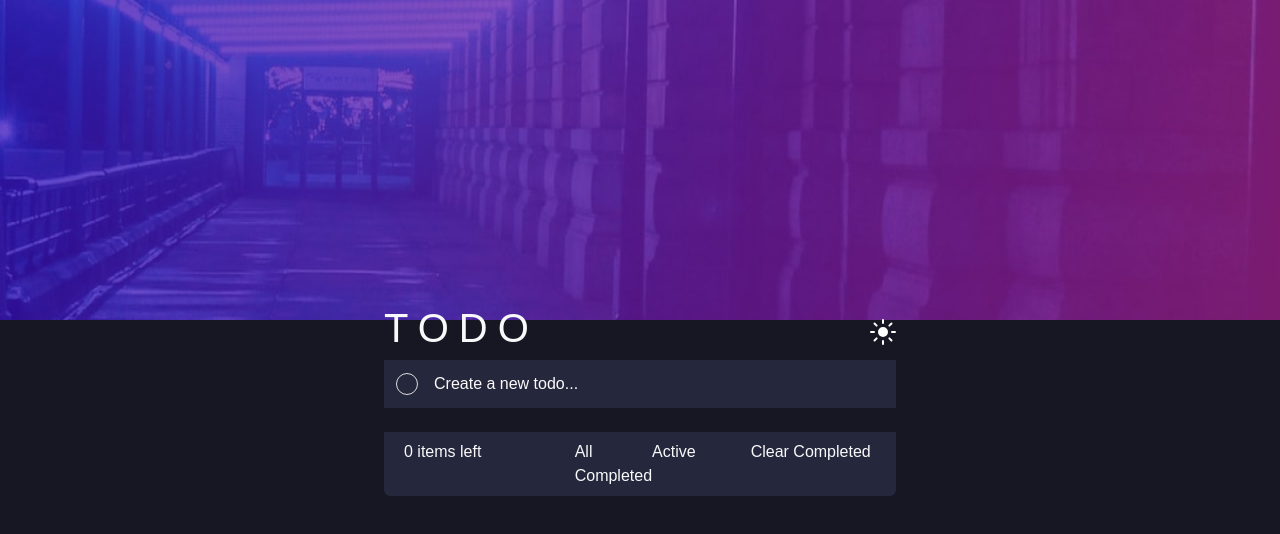
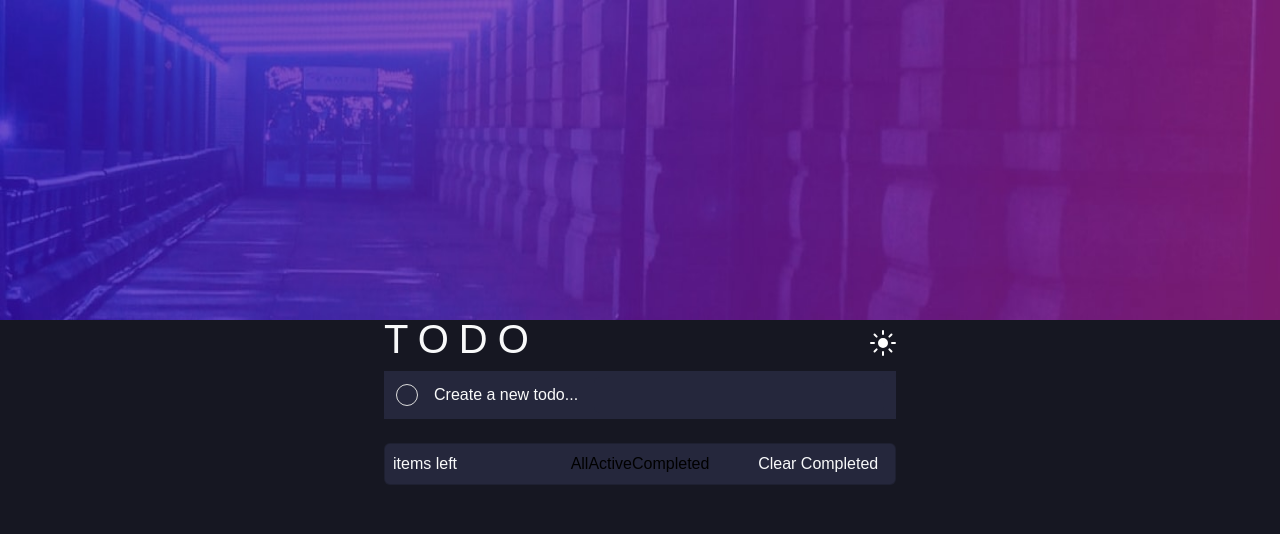
Before and after one commit to mack-daniel/todo-list-app, a React (Create React App) app: page / in a window 1280 px wide. Shown: the top 534 px of the page. Built offline with nearby package versions, Linux system fonts and the light colour scheme.

Commit message:
filtering todo list

```diff
--- a/src/App.css
+++ b/src/App.css
@@ -10,6 +10,10 @@ main {
   display: flex;
   flex-direction: column;
   position: relative;
+}
+button {
+  background: transparent;
+  border: none;
 }
 .top {
   height: 40vh;
@@ -31,8 +35,9 @@ main {
   width: 40vw;
 }
 a {
-  text-align: none;
-  color: hsl(0, 0%, 98%);
+  text-decoration: none;
+  /* color: hsl(0, 0%, 98%); */
+  cursor: pointer;
 }
 h1 {
   letter-spacing: 10px;
@@ -71,7 +76,7 @@ input[type="checkbox"]:checked {
 
   /* border: 1px solid hsl(192, 100%, 67%); */
 }
-.title-item {
+.completed-item {
   text-decoration: line-through;
   color: #999;
 }
@@ -90,88 +95,9 @@ input[type="checkbox"]:checked {
 .input-group-text {
   border: 0 !important;
 }
-
-/* ul li {
-  cursor: pointer;
-  position: relative;
-  padding: 12px 8px 12px 40px;
-  background-color: #eee;
-  font-size: 18px;
-  transition: 0.2s;
+.list-group-item button {
+  display: none;
 }
-ul li:nth-child(odd) {
-  background-color: #f9f9f9;
+.list-group-item:hover button {
+  display: block;
 }
-ul li:hover {
-  background-color: #ddd;
-}
-ul li.checked {
-  background: #888;
-  color: #fff;
-  text-decoration: line-through;
-}
-
-ul li.checked::before {
-  content: "";
-  position: absolute;
-  border-color: #fff;
-  border-style: solid;
-  border-width: 0 2px 2px 0;
-  top: 10px;
-  left: 16px;
-  transform: rotate(45deg);
-  height: 15px;
-  width: 7px;
-}
-
-.close {
-  position: absolute;
-  right: 0;
-  top: 0;
-  padding: 12px 16px 12px 16px;
-}
-
-.close:hover {
-  background-color: #f44336;
-  color: white;
-}
-
-.header {
-  background-color: #f44336;
-  padding: 30px 40px;
-  color: white;
-  text-align: center;
-}
-
-.header:after {
-  content: "";
-  display: table;
-  clear: both;
-}
-
-input {
-  margin: 0;
-  border: none;
-  border-radius: 0;
-  width: 75%;
-  padding: 10px;
-  float: left;
-  font-size: 16px;
-}
-
-.addBtn {
-  padding: 10px;
-  width: 25%;
-  background: #d9d9d9;
-  color: #555;
-  float: left;
-  text-align: center;
-  font-size: 16px;
-  cursor: pointer;
-  transition: 0.3s;
-  border-radius: 0;
-}
-
-.addBtn:hover {
-  background-color: #bbb;
-} */
--- a/src/App.js
+++ b/src/App.js
@@ -10,6 +10,7 @@ uuidv4();
 function App() {
   const [todos, setTodos] = useState([]);
   const [darkMode, setDarkMode] = useState(true);
+  const [filter, setFilter] = useState("All");
 
   const onSubmit = (title) => {
     setTodos((currentTodos) => {
@@ -30,6 +31,25 @@ function App() {
       });
     });
   };
+
+  const deleteTodo = (id) => {
+    setTodos((currentTodos) => {
+      return currentTodos.filter((item) => item.id !== id);
+    });
+  };
+
+  const allTodos = (name) => {
+    setFilter(name);
+  };
+
+  const activeTodos = (name) => {
+    setFilter(name);
+  };
+
+  const completedTodos = (name) => {
+    setFilter(name);
+  };
+
   return (
     <main>
       <div className="top"></div>
@@ -37,8 +57,20 @@ function App() {
       <div className="content mb-3">
         <HeaderTitle darkMode={darkMode} setDarkMode={setDarkMode} />
         <InputItem darkMode={darkMode} onSubmit={onSubmit} />
-        <ListGroup todos={todos} toggleTodo={toggleTodo} darkMode={darkMode} />
-        <Footer todos={todos} />
+        <ListGroup
+          todos={todos}
+          toggleTodo={toggleTodo}
+          darkMode={darkMode}
+          deleteTodo={deleteTodo}
+          filter={filter}
+        />
+        <Footer
+          todos={todos}
+          darkMode={darkMode}
+          completedTodos={completedTodos}
+          activeTodos={activeTodos}
+          allTodos={allTodos}
+        />
       </div>
     </main>
   );
--- a/src/components/Footer.jsx
+++ b/src/components/Footer.jsx
@@ -1,21 +1,27 @@
 import React from "react";
 
-const Footer = ({ todos }) => {
+const Footer = ({ todos, darkMode, allTodos, activeTodos, completedTodos }) => {
   return (
-    <footer class="container-fluid dark-bg rounded-bottom">
+    <footer class={darkMode ? "card dark-bg  " : "card "}>
       <div class="row gap-3 p-2">
-        <div class="col text-light">
-          <span>{todos.filter((item) => item.completed === false).length}</span>{" "}
+        <div class={darkMode ? "col text-light" : "col"}>
+          {/* <span>{todos.filter((item) => item.completed === false).length}</span>{" "} */}
           items left
         </div>
-        <div class="col text-light">
-          <div class="row">
-            <div class="col">All</div>
-            <div class="col">Active</div>
-            <div class="col">Completed</div>
+        <div class={darkMode ? "col text-light" : "col"}>
+          <div class="d-flex justify-content-between">
+            <button onClick={() => allTodos("All")}>All</button>
+            <button onClick={() => activeTodos("Active")}>Active</button>
+            <button onClick={() => completedTodos("Completed")}>
+              Completed
+            </button>
           </div>
         </div>
-        <div class="col text-light text-center">Clear Completed</div>
+        <div
+          class={darkMode ? "col text-light text-center" : "col text-center"}
+        >
+          Clear Completed
+        </div>
       </div>
     </footer>
   );
--- a/src/components/ListGroup.jsx
+++ b/src/components/ListGroup.jsx
@@ -1,17 +1,27 @@
-import React from "react";
+import React, { useState } from "react";
 import ListItem from "./ListItem";
 
-const ListGroup = ({ todos, toggleTodo, darkMode }) => {
+const ListGroup = ({ todos, toggleTodo, darkMode, deleteTodo, filter }) => {
+  const [hover, setHover] = useState(false);
+
+  const FILTER_MAP = {
+    All: () => true,
+    Active: (todos) => todos.completed === false,
+    Completed: (todos) => todos.completed === true,
+  };
   return (
     <div className="card border-0">
       <ul className="list-group list-group-flush" id="todo-lists">
         {/* {todos.length === 0 && "No Todos"} */}
-        {todos.map((todo, idx) => (
+        {todos.filter(FILTER_MAP[filter]).map((todo) => (
           <ListItem
             {...todo}
-            key={todo.id}
+            // key={todo.id}
             toggleTodo={toggleTodo}
             darkMode={darkMode}
+            hover={hover}
+            setHover={setHover}
+            deleteTodo={deleteTodo}
           />
         ))}
       </ul>
--- a/src/components/ListItem.jsx
+++ b/src/components/ListItem.jsx
@@ -1,6 +1,16 @@
-import React from "react";
+import React, { useState } from "react";
+import Delete from "../images/icon-cross.svg";
 
-const ListItem = ({ completed, id, title, toggleTodo, darkMode }) => {
+const ListItem = ({
+  completed,
+  id,
+  title,
+  toggleTodo,
+  darkMode,
+  hover,
+  setHover,
+  deleteTodo,
+}) => {
   return (
     <li
       className={
@@ -9,14 +19,21 @@ const ListItem = ({ completed, id, title, toggleTodo, darkMode }) => {
           : "list-group-item d-flex align-items-center justify-content-between light-bg border-1 py-3"
       }
     >
-      <div className="d-flex align-items-center gap-3">
-        <input
-          type="checkbox"
-          checked={completed}
-          onChange={(e) => toggleTodo(id, e.target.checked)}
-        />
+      <div className="d-flex align-items-center justify-content-between gap-3 w-100">
+        <div>
+          <input
+            type="checkbox"
+            checked={completed}
+            onChange={(e) => toggleTodo(id, e.target.checked)}
+          />
+          <span className={completed ? "completed-item ms-3" : "ms-3"}>
+            {title}
+          </span>
+        </div>
 
-        <span className={completed ? "title-item" : ""}>{title}</span>
+        <button onClick={() => deleteTodo(id)}>
+          <img src={Delete} alt="delete" />
+        </button>
       </div>
     </li>
   );
```
